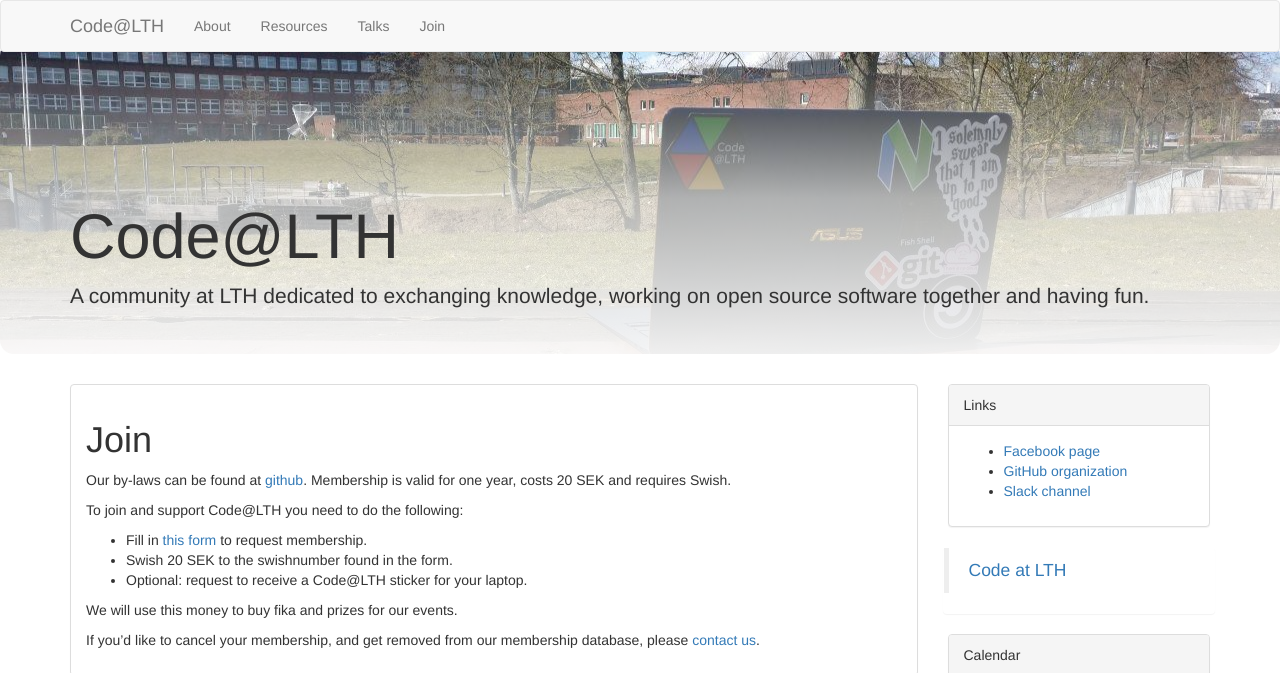
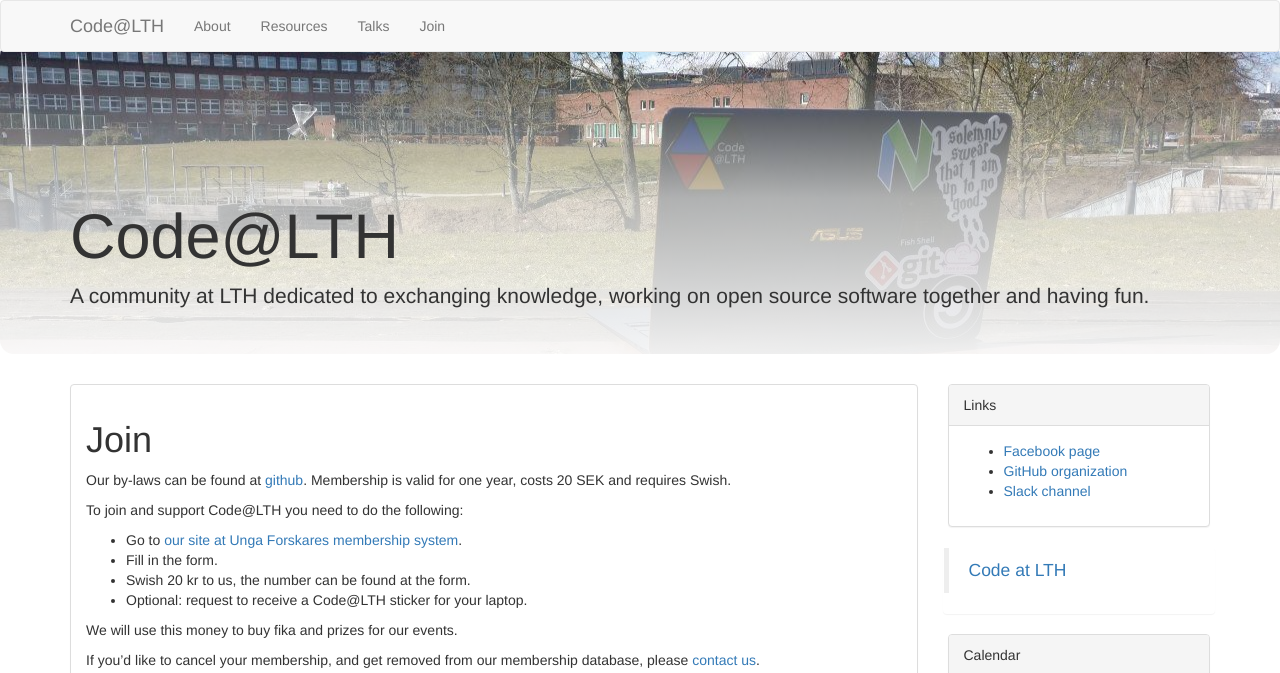
Before and after one commit to Code-at-LTH/code-at-lth.github.io, a Jekyll site: the page built from join.md, in a window 1280 px wide, cut to the strip 0-673 px from the top of the page. Built offline with Jekyll 4.4.1, drawn with Linux system fonts in a browser that asks for light colours; nearby versions of some CDN libraries.

Commit message:
update join-page

```diff
--- a/join.md
+++ b/join.md
@@ -11,8 +11,9 @@ Membership is valid for one year, costs 20 SEK and requires Swish.
 
 To join and support Code@LTH you need to do the following:
 
-- Fill in [this form](https://docs.google.com/forms/d/e/1FAIpQLSdiU498IZ-5IXz5sdsoqslavZzWMTP9SrYX1jBE9Thgvgff_Q/viewform) to request membership.
-- Swish 20 SEK to the swishnumber found in the form.
+- Go to [our site at Unga Forskares membership system](https://ebas.ungaforskare.se/signups/index/62).
+- Fill in the form.
+- Swish 20 kr to us, the number can be found at the form.
 - Optional: request to receive a Code@LTH sticker for your laptop.
 
 We will use this money to buy fika and prizes for our events.
```
